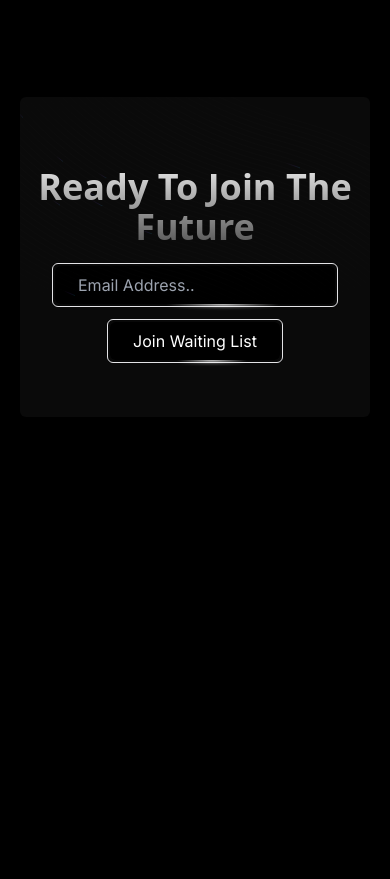
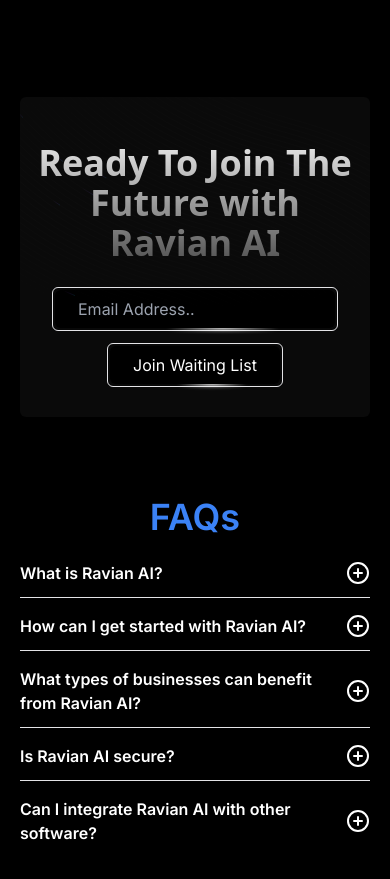
Before and after one commit to mdanjumkamali/ravianai, a Next.js app: page / in a window 390 px wide. Shown: the part 5740-6619 px from the top of the page. Before the commit the page ends 6173 px from the top, so only its background shows below. Built offline with nearby package versions, Linux system fonts and the light colour scheme.

Commit message:
Add FAQs Section

```diff
--- a/package.json
+++ b/package.json
@@ -10,6 +10,7 @@
   },
   "dependencies": {
     "@radix-ui/react-dialog": "^1.0.5",
+    "@radix-ui/react-separator": "^1.0.3",
     "@radix-ui/react-slot": "^1.0.2",
     "@radix-ui/react-tabs": "^1.0.4",
     "@tabler/icons-react": "^3.4.0",
--- a/src/Data/index.ts
+++ b/src/Data/index.ts
@@ -86,3 +86,32 @@
     ],
   },
 ];
+
+export const faqData = [
+  {
+    question: "What is Ravian AI?",
+    answer:
+      "Ravian AI is an advanced artificial intelligence platform designed to provide comprehensive data analysis, AI model development, and business insights. Our tools and features are tailored to help businesses of all sizes leverage the power of AI to drive growth and efficiency.",
+  },
+  {
+    question: "How can I get started with Ravian AI?",
+    answer:
+      "Getting started with Ravian AI is easy! Simply sign up for an account on our website, choose a plan that fits your needs, and you'll have access to our platform's powerful features. Our intuitive interface and helpful documentation make it easy to start using AI for your business.",
+  },
+  {
+    question: "What types of businesses can benefit from Ravian AI?",
+    answer:
+      "Ravian AI is versatile and can benefit businesses across various industries. Whether you're a small startup looking to streamline your operations or a large corporation seeking advanced data insights, our platform can help. We cater to businesses in finance, healthcare, e-commerce, marketing, and more.",
+  },
+  {
+    question: "Is Ravian AI secure?",
+    answer:
+      "Yes, security is a top priority at Ravian AI. We implement robust security measures to protect your data and ensure confidentiality. Our platform complies with industry-standard security protocols, and we regularly update our systems to stay ahead of potential threats. You can trust Ravian AI to keep your information safe and secure.",
+  },
+  {
+    question: "Can I integrate Ravian AI with other software?",
+    answer:
+      "Absolutely! Ravian AI offers seamless integration with a wide range of third-party software applications. Whether you're using customer relationship management (CRM) tools, marketing automation platforms, or other business software, you can easily connect them to Ravian AI to enhance your workflow and maximize efficiency.",
+  },
+  // Add more FAQs here
+];
--- a/src/app/page.tsx
+++ b/src/app/page.tsx
@@ -1,5 +1,6 @@
 import Clients from "@/components/Clients/Clients";
 import Contact from "@/components/Contact/Contact";
+import FAQs from "@/components/FAQs/FAQs";
 import Features from "@/components/Features/Features";
 import Navbar from "@/components/Header/Navbar";
 import Hero from "@/components/Hero/Hero";
@@ -14,6 +15,7 @@
       <Clients />
       <Pricing />
       <Contact />
+      <FAQs />
     </main>
   );
 }
--- a/src/components/Contact/Contact.tsx
+++ b/src/components/Contact/Contact.tsx
@@ -10,9 +10,9 @@
       className="h-[20rem] max-w-screen-xl mx-auto rounded-md bg-neutral-950 relative flex flex-col items-center justify-center antialiased mt-12 md:mt-24"
       id="contact"
     >
-      <div className="max-w-2xl mx-auto p-4">
+      <div className="max-w-2xl mx-auto p-4 mb-2">
         <h1 className="relative z-10 text-4xl md:text-6xl  bg-clip-text text-transparent bg-gradient-to-b from-neutral-200 to-neutral-600  text-center font-sans font-bold">
-          Ready To Join The Future
+          Ready To Join The Future with Ravian AI
         </h1>
       </div>
       <div className="flex flex-col md:flex-row items-center gap-3">
--- /dev/null
+++ b/src/components/FAQs/FAQs.tsx
@@ -0,0 +1,44 @@
+"use client";
+
+import { Separator } from "@/components/ui/separator";
+import { faqData } from "@/Data";
+import { CircleMinus, CirclePlus } from "lucide-react";
+import { useState } from "react";
+
+const FAQs = () => {
+  const [openQuestion, setOpenQuestion] = useState<number | null>(null);
+
+  const toggleQuestion = (index: number) => {
+    setOpenQuestion(openQuestion === index ? null : index);
+  };
+
+  return (
+    <div className="max-w-screen-md mx-auto py-20" id="faqs">
+      <h1 className="text-4xl font-semibold mb-6 text-center text-blue-500">
+        FAQs
+      </h1>
+
+      {faqData.map((faq, index) => (
+        <div key={index} className="mb-4">
+          <div className="flex justify-between items-center">
+            <h2 className="text-md md:text-2xl font-semibold">
+              {faq.question}
+            </h2>
+            <div
+              onClick={() => toggleQuestion(index)}
+              className="cursor-pointer transition-transform transform"
+            >
+              {openQuestion === index ? <CircleMinus /> : <CirclePlus />}
+            </div>
+          </div>
+          {openQuestion === index && (
+            <p className="text-sm md:text-lg mt-2">{faq.answer}</p>
+          )}
+          {index !== faqData.length - 1 && <Separator className="mt-3" />}
+        </div>
+      ))}
+    </div>
+  );
+};
+
+export default FAQs;
--- a/src/components/Header/MobileMenu.tsx
+++ b/src/components/Header/MobileMenu.tsx
@@ -19,7 +19,7 @@
             <Link href="#features">Features</Link>
             <Link href="#pricing">Pricing</Link>
             <Link href="#contact">Contact</Link>
-            <Link href="#">FAQs</Link>
+            <Link href="#faqs">FAQs</Link>
           </div>
           <HoverBorderGradient
             containerClassName="rounded-md"
--- a/src/components/Header/Navbar.tsx
+++ b/src/components/Header/Navbar.tsx
@@ -18,7 +18,7 @@
         <Link href="#features">Features</Link>
         <Link href="#pricing">Pricing</Link>
         <Link href="#contact">Contact</Link>
-        <Link href="#">FAQs</Link>
+        <Link href="#faqs">FAQs</Link>
       </div>
       <div className="hidden md:block">
         <Button
--- /dev/null
+++ b/src/components/ui/separator.tsx
@@ -0,0 +1,31 @@
+"use client"
+
+import * as React from "react"
+import * as SeparatorPrimitive from "@radix-ui/react-separator"
+
+import { cn } from "@/lib/utils"
+
+const Separator = React.forwardRef<
+  React.ElementRef<typeof SeparatorPrimitive.Root>,
+  React.ComponentPropsWithoutRef<typeof SeparatorPrimitive.Root>
+>(
+  (
+    { className, orientation = "horizontal", decorative = true, ...props },
+    ref
+  ) => (
+    <SeparatorPrimitive.Root
+      ref={ref}
+      decorative={decorative}
+      orientation={orientation}
+      className={cn(
+        "shrink-0 bg-border",
+        orientation === "horizontal" ? "h-[1px] w-full" : "h-full w-[1px]",
+        className
+      )}
+      {...props}
+    />
+  )
+)
+Separator.displayName = SeparatorPrimitive.Root.displayName
+
+export { Separator }
```
Also changed, not shown: 1 other file (tests, documents, lock files or other folders).
